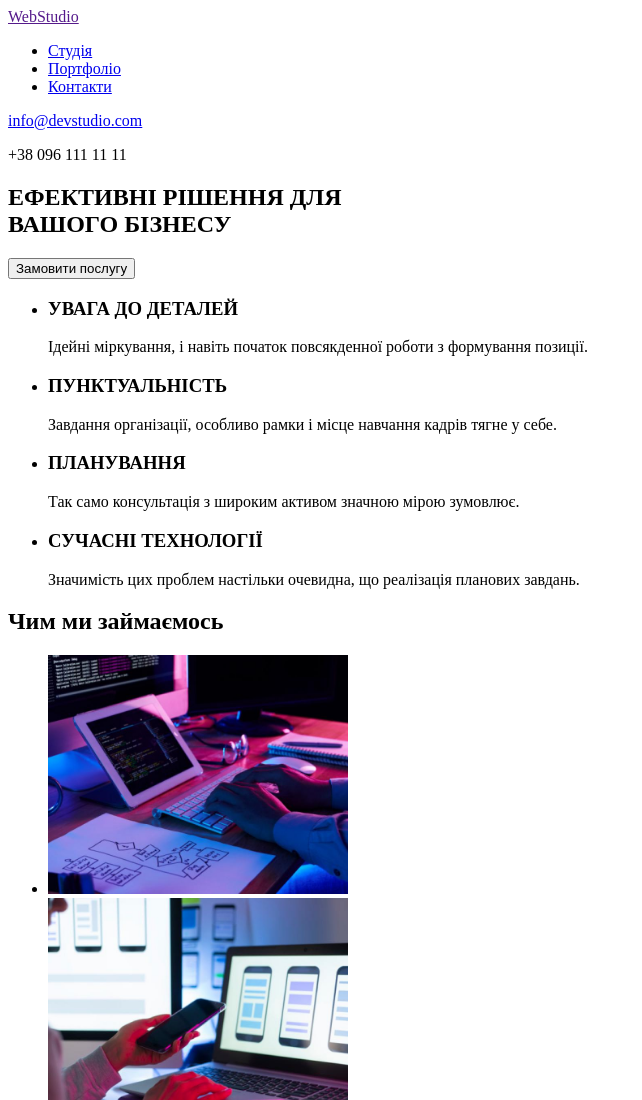
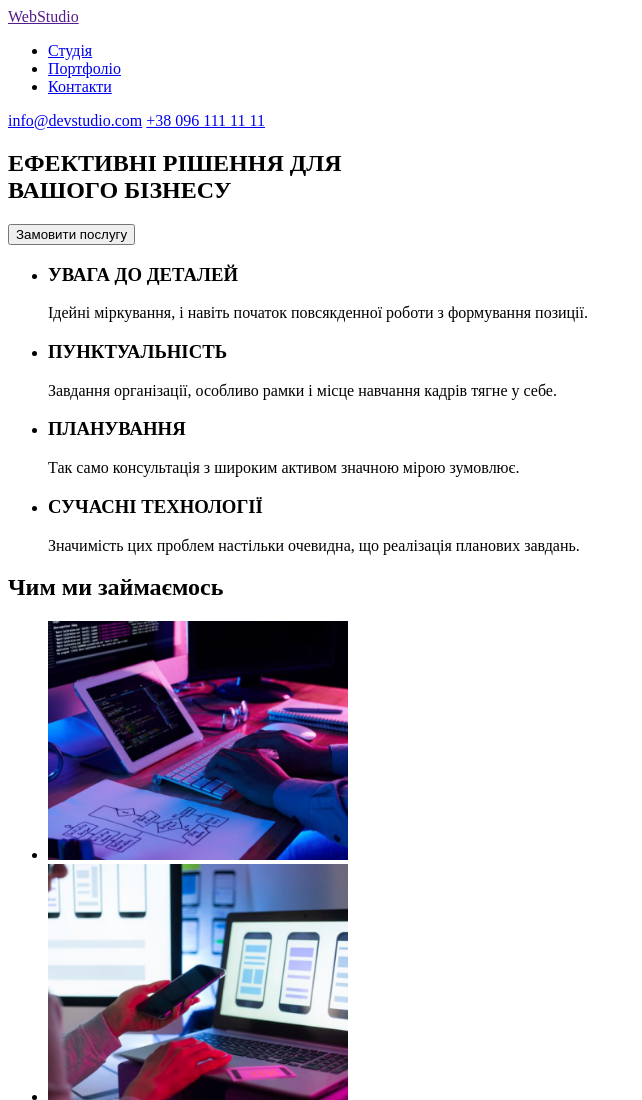
Before and after one commit to zalvladik/goit-markup-hw-01, a plain HTML site: page index.html in a window 1280 px wide. Shown: the top 1100 px of the page, without its empty margins (0-642 px from the left). Drawn offline with Linux system fonts and the light colour scheme.

Commit message:
NewSiteVlad

```diff
--- a/index.html
+++ b/index.html
@@ -21,7 +21,7 @@
         </nav>
         <div>
         <a href="emaito:info@devstudio.com">info@devstudio.com</a>
-        <p href="tel:+38 096 111 11 11">+38 096 111 11 11</p>
+        <a href="tel:+38 096 111 11 11">+38 096 111 11 11</a>
         </div>
     </header>
 
```
